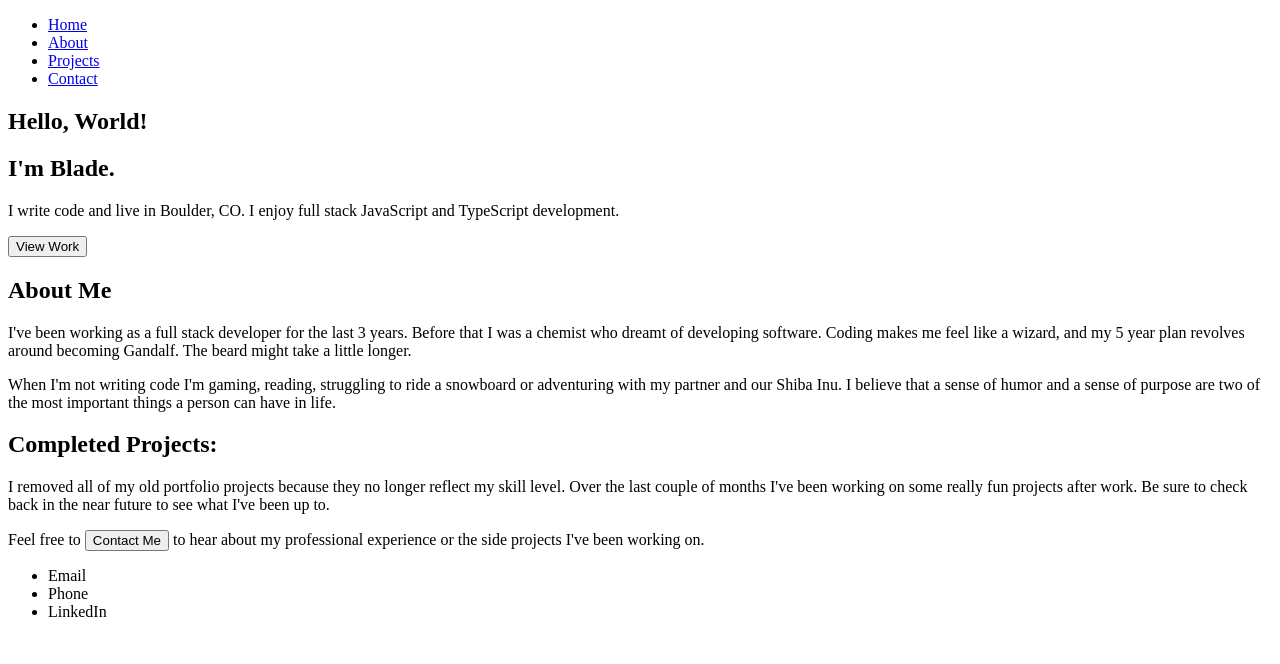
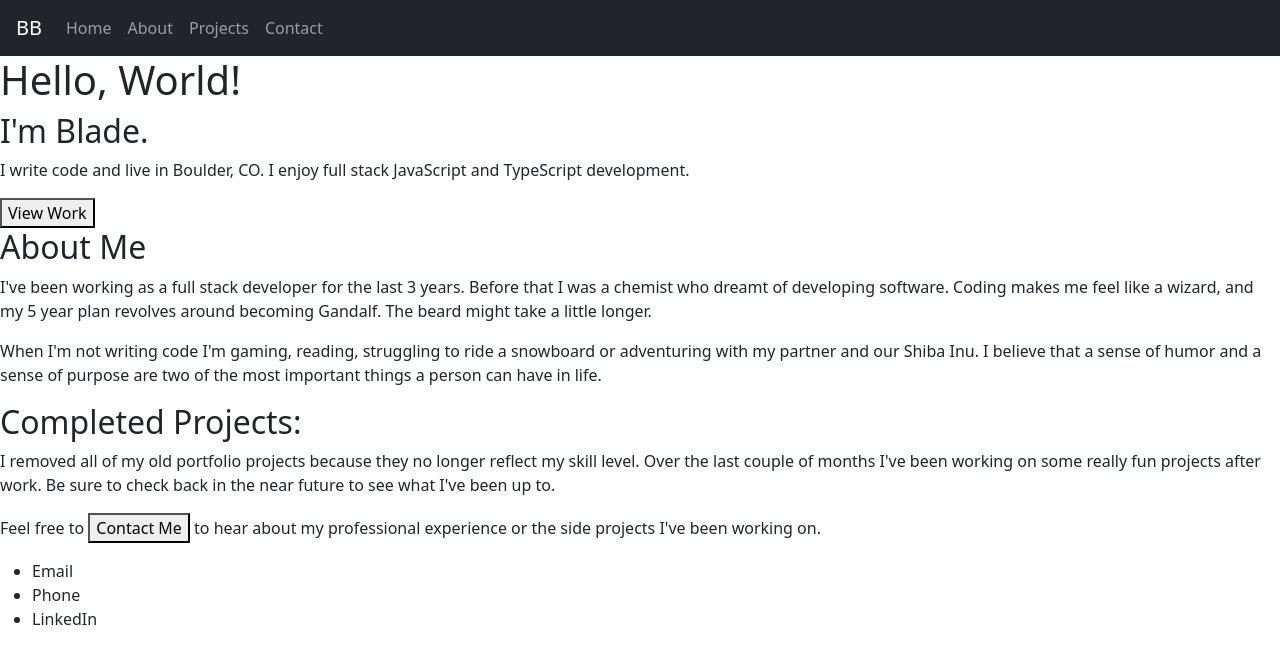
Before and after one commit to BladeBoles/Blade-Boles-Portfolio-v2, a Nuxt app: page / in a window 1280 px wide. Shown: the top 664 px of the page. Built offline with nearby package versions, Linux system fonts and the light colour scheme.

Commit message:
feat: add boostrap and start navbar

```diff
--- a/app.vue
+++ b/app.vue
@@ -1,14 +1,48 @@
 <template>
-  <nav>
-    <ul>
-      <li><a href="#">Home</a></li>
-      <li><a href="#">About</a></li>
-      <li><a href="#">Projects</a></li>
-      <li><a href="#">Contact</a></li>
-    </ul>
+  <nav
+    id="portfolio__navbar"
+    class="navbar navbar-expand-md navbar-dark bg-dark px-3"
+  >
+    <a class="navbar-brand" href="#">BB</a>
+    <button
+      class="navbar-toggler"
+      type="button"
+      data-bs-toggle="collapse"
+      data-bs-target="#navbarScroll"
+      aria-controls="navbarScroll"
+      aria-expanded="false"
+      aria-label="Toggle navigation"
+    >
+      <span class="navbar-toggler-icon"></span>
+    </button>
+    <div class="collapse navbar-collapse" id="navbarScroll">
+      <ul
+        class="nav-pills navbar-nav me-auto my-2 my-lg-0 navbar-nav-scroll nav"
+        style="--bs-scroll-height: 100px"
+      >
+        <li class="nav-item">
+          <a class="nav-link" href="#portfolio__greeting">Home</a>
+        </li>
+        <li class="nav-item">
+          <a class="nav-link" href="#portfolio__bio">About</a>
+        </li>
+        <li class="nav-item">
+          <a class="nav-link" href="#portfolio__projects">Projects</a>
+        </li>
+        <li class="nav-item">
+          <a class="nav-link" href="#portfolio__contact">Contact</a>
+        </li>
+      </ul>
+    </div>
   </nav>
-  <main>
-    <section>
+  <main
+    data-bs-spy="scroll"
+    tabindex="0"
+    data-bs-offset="0"
+    data-bs-target="#portfolio__navbar"
+    class="portfolio__main"
+  >
+    <section id="portfolio__greeting">
       <h1>Hello, World!</h1>
       <h2>I'm <span>Blade</span>.</h2>
       <p>
@@ -17,7 +51,7 @@
       </p>
       <button>View Work</button>
     </section>
-    <section>
+    <section id="portfolio__bio">
       <h2>About Me</h2>
       <p>
         I've been working as a full stack developer for the last 3 years. Before
@@ -32,7 +66,7 @@
         important things a person can have in life.
       </p>
     </section>
-    <section>
+    <section id="portfolio__projects">
       <h2>Completed Projects:</h2>
       <p>
         I removed all of my old portfolio projects because they no longer
@@ -45,7 +79,7 @@
         experience or the side projects I've been working on.
       </p>
     </section>
-    <footer>
+    <footer id="portfolio__contact">
       <ul>
         <li>Email</li>
         <li>Phone</li>
@@ -55,4 +89,8 @@
   </main>
 </template>
 
-<style scoped></style>
+<style scoped>
+.portfolio__main {
+  position: relative;
+}
+</style>
--- a/nuxt.config.ts
+++ b/nuxt.config.ts
@@ -1,4 +1,9 @@
 // https://nuxt.com/docs/api/configuration/nuxt-config
 export default defineNuxtConfig({
-
+  css: ["bootstrap/dist/css/bootstrap.min.css"], // add
+  vite: {
+    define: {
+      "process.env.DEBUG": false,
+    },
+  },
 })
--- a/package.json
+++ b/package.json
@@ -9,5 +9,9 @@
   },
   "devDependencies": {
     "nuxt": "3.0.0"
+  },
+  "dependencies": {
+    "bootstrap": "^5.2.3",
+    "bootstrap-vue": "^2.23.1"
   }
 }
```
